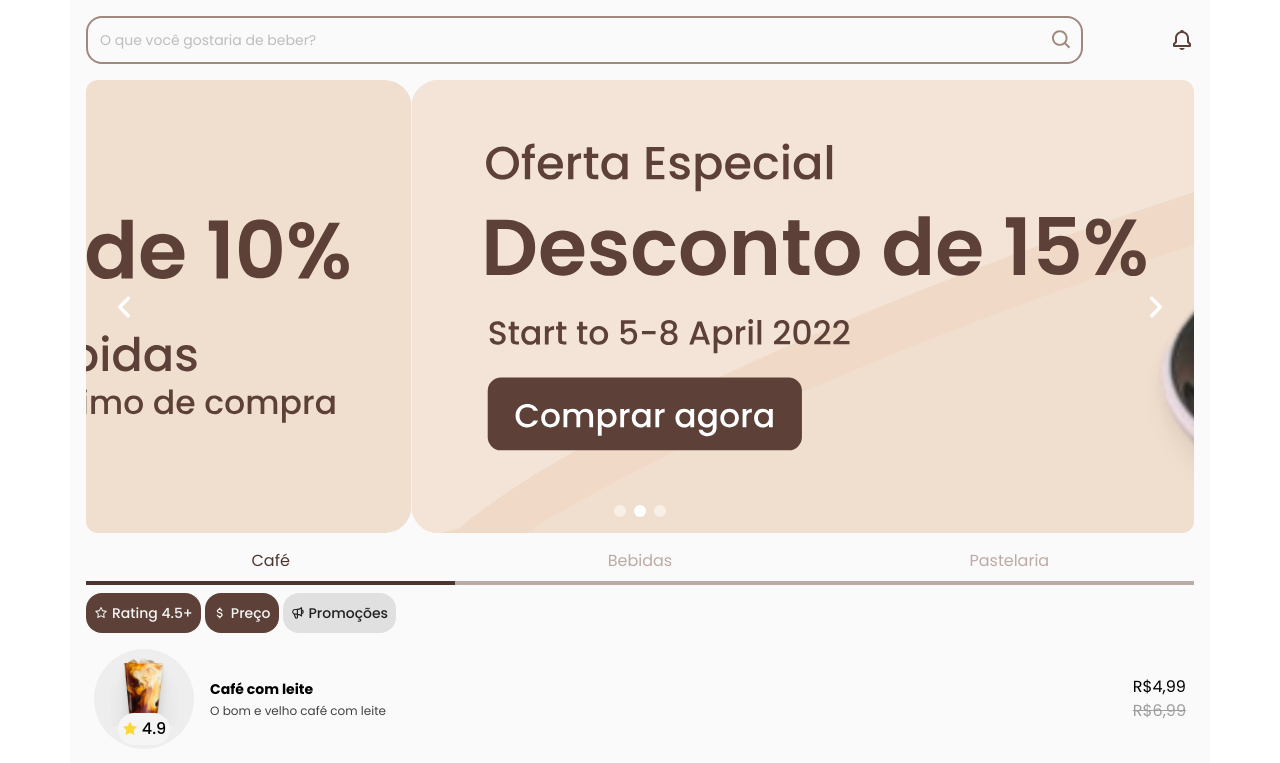
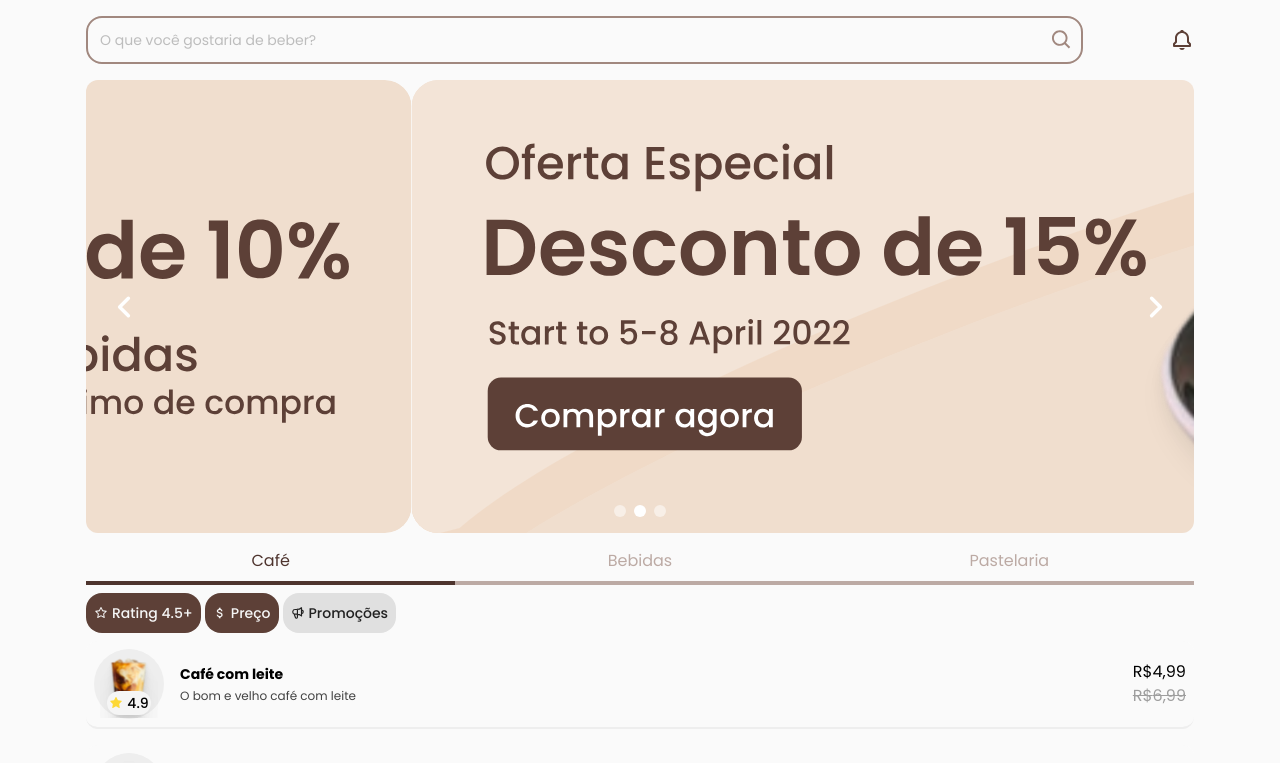
Before and after one commit to joaovictornovais/coffee-shop, a React (Vite) app: page / in a window 1280 px wide. Shown: the top 763 px of the page. Built offline with nearby package versions, Linux system fonts and the light colour scheme.

Commit message:
refactor: product img size + border-bottom

```diff
--- a/src/components/ItemsResult.jsx
+++ b/src/components/ItemsResult.jsx
@@ -120,15 +120,15 @@ const ItemsResult = ({ section, filter }) => {
       {sectionFilter.map((product) => (
         <div
           key={product.id}
-          className="flex gap-4 bg-gray-50 p-2 justify-between"
+          className="flex gap-4 bg-gray-50 p-2 justify-between border-b-2 rounded-xl"
         >
           <div className="flex gap-4">
-            <div className="flex flex-col items-center rounded-full bg-gray-200 relative p-1 min-w-[100px] min-h-[100px]">
+            <div className="flex flex-col items-center rounded-full bg-gray-200 relative p-1 w-[70px] h-[70px]">
               <img
-                className="max-w-[100px] max-h-[100px] p-1"
+                className="aspect-[2/2] min-w-[66px] min-h-[69px] p-1"
                 src={product.image}
               />
-              <div className="flex items-center absolute bottom-1 gap-1 font-medium bg-gray-100 p-1 rounded-2xl">
+              <div className="flex items-center absolute bottom-1 gap-1 text-sm font-medium bg-gray-100 p-0.5 rounded-2xl">
                 {<AiFillStar className="text-yellow-600" />}
                 <p>{product.rating}</p>
               </div>
--- a/src/index.css
+++ b/src/index.css
@@ -5,6 +5,7 @@
 @layer base {
   html {
     font-family: "Poppins";
+    @apply bg-gray-50;
   }
 }
 
--- a/src/pages/Home.jsx
+++ b/src/pages/Home.jsx
@@ -11,7 +11,7 @@ const Home = () => {
   };
 
   return (
-    <div className="p-4 container mx-auto space-y-4 bg-gray-50">
+    <div className="p-4 container mx-auto space-y-4">
       <Searchbar searchToFilters={searchToFilters} />
       <Promotions searchToFilters={data} />
       <Filters searchToFilters={data} />
```
